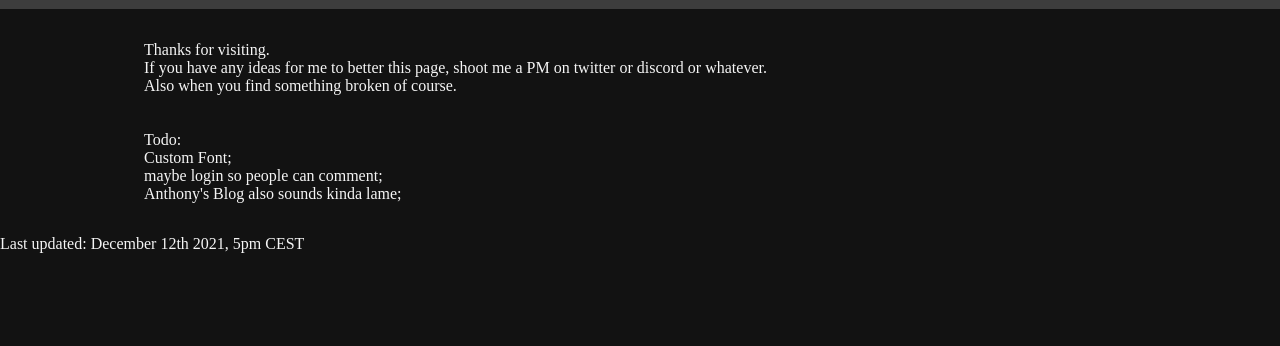
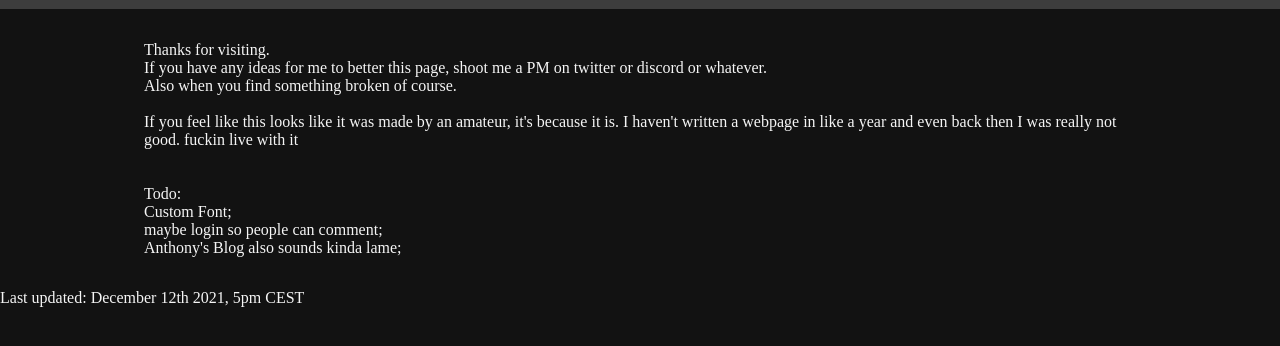
Before and after one commit to Anthony1x/anthony1x.github.io, a plain HTML site: page about/index.html in a window 1280 px wide. Shown: the part 80-426 px from the top of the page. Drawn offline with Linux system fonts and the light colour scheme; a script that the page names is missing.

Commit message:
More Info

```diff
--- a/about/index.html
+++ b/about/index.html
@@ -23,6 +23,9 @@
         <p>Thanks for visiting.</p>
         <p>If you have any ideas for me to better this page, shoot me a PM on twitter or discord or whatever.</p>
         <p>Also when you find something broken of course.</p>
+        <br>
+        <p>If you feel like this looks like it was made by an amateur, it's because it is. I haven't written a webpage
+            in like a year and even back then I was really not good. fuckin live with it</p>
         <br><br>
         <p>Todo: <br>Custom Font;<br> maybe login so people can comment;<br> Anthony's Blog also sounds kinda lame;</p>
     </div>
```
